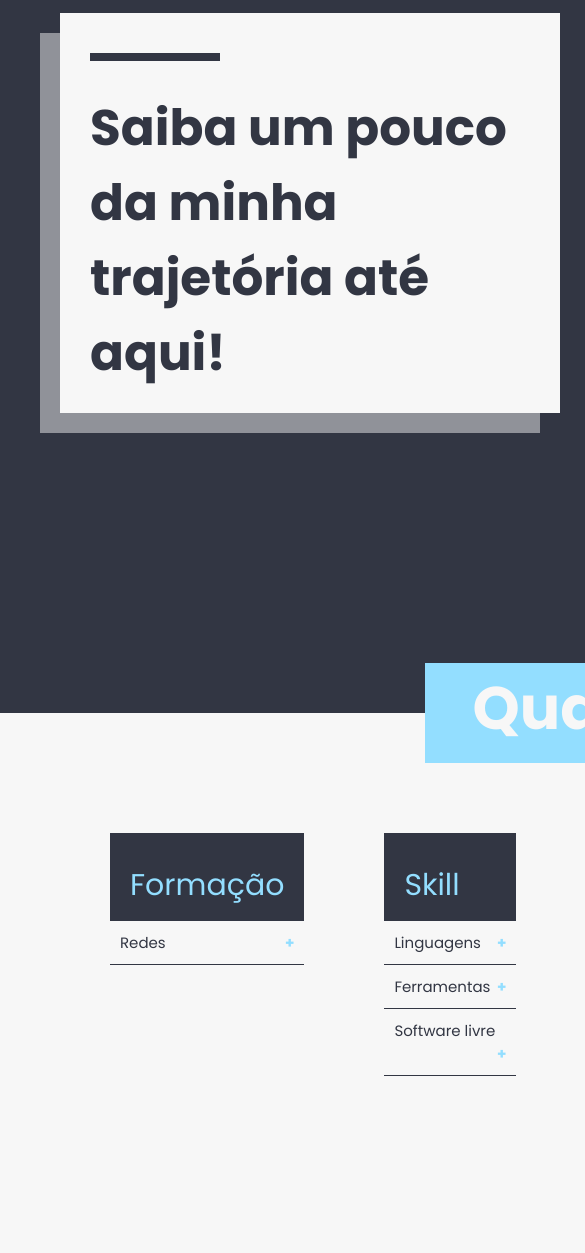
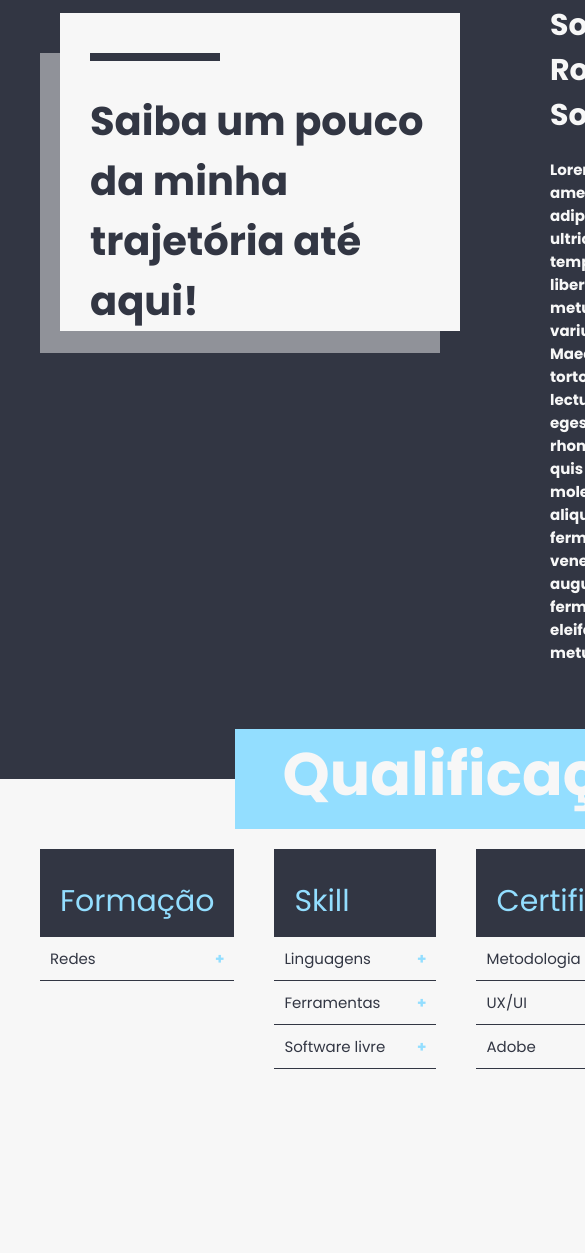
Before and after one commit to roberttsouza/webportifolio, a plain HTML site: page index.html in a window 390 px wide. Shown: the part 1040-2293 px from the top of the page, 585 px wide, since content can reach past the window. Drawn offline with Linux system fonts and the light colour scheme.

Commit message:
Add files via upload

```diff
--- a/style.css
+++ b/style.css
@@ -289,3 +289,36 @@ transition: 0.6s;
     opacity: 1;
     transform: translate3d(0,0,0);
 }
+
+
+/* inicio dos telas responsivas*/
+
+
+@media (max-width: 1048px){
+    .wrapper #frontSobre{
+        width: 400px;
+        height: 300px;
+    }
+    .wrapper #backSobre{
+        width: 400px;
+        height: 300px;
+        margin-top: -260px;
+    }
+    .wrapper #frontSobre h1{
+        font-size: 40px;
+    }
+    .wrapper #descricaoSobre h1{
+        font-size: 30px;
+    }
+    .wrapper #descricaoSobre h4{
+        font-size: 15px;
+    }
+    .wrapper .accordion #accCon{
+        margin-left: 20px;
+        margin-right: 20px;
+    }
+
+    .wrapper .accordion{
+        margin: 20px;
+    }
+}
```
